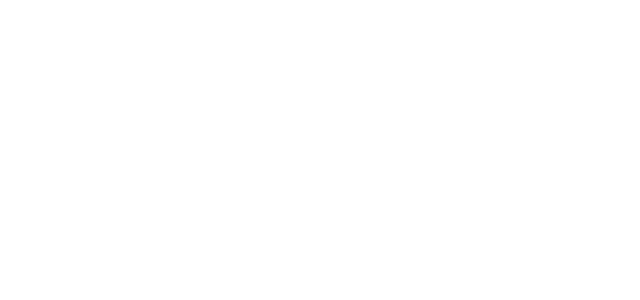
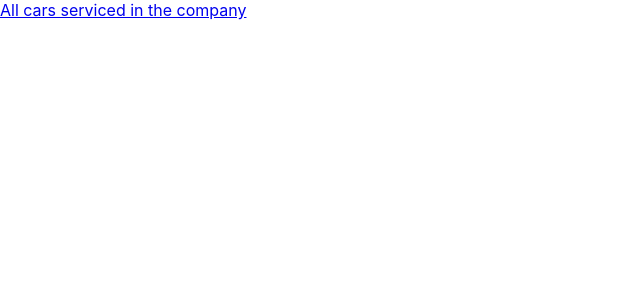
Before and after one commit to Kisnierius/aVIGIexam, a React (Create React App) app in the folder autofrontend/: page / in a window 1280 px wide. Before the commit this address had no page. Shown: the top 300 px of the page, without its empty margins (0-640 px from the left). Built offline with nearby package versions, Linux system fonts and the light colour scheme; the HTML template or start-up script is replaced by a standard one.

Commit message:
router
home page with first link added

```diff
--- a/autofrontend/src/App.jsx
+++ b/autofrontend/src/App.jsx
@@ -6,6 +6,7 @@
 // import { useContext } from 'react';
 // import { AuthProvider } from './context/auth';
 import AllCars from './pages/Allcars';
+import Home from './pages/home';
 
 function App() {
 
@@ -17,6 +18,7 @@
           {/* <Route path="/Login" element={<Login />} /> */}
           {/* <Route path="/Register" element={<Register />} /> */}
           <Route path="/Allcars" element={<AllCars />} />
+          <Route path="/" element={<Home />} />
         </Routes>
       </div>
 
--- a/autofrontend/src/components/carDiv.jsx
+++ b/autofrontend/src/components/carDiv.jsx
@@ -31,6 +31,7 @@
 
   return (
     <div className="flex flex-wrap">
+
       {cars.length > 0
         ? cars.map((car) => (
             <Car key={car.id} make={car.make} model={car.model} year={car.year} plateNo={car.plateNo} />
--- a/autofrontend/src/pages/Allcars.jsx
+++ b/autofrontend/src/pages/Allcars.jsx
@@ -2,7 +2,9 @@
 import ReactDOM from 'react-dom';
 import Cars from '../components/carDiv';
 
+
 const AllCars = () => {
+
 return (
     ReactDOM.render(
         <React.StrictMode>
--- /dev/null
+++ b/autofrontend/src/pages/home.jsx
@@ -0,0 +1,10 @@
+import React from 'react';
+import { Link } from 'react-router-dom';
+
+const Home = () => (
+  <>
+    <Link to='Allcars'>All cars serviced in the company</Link>
+  </>
+);
+
+export default Home;
```
